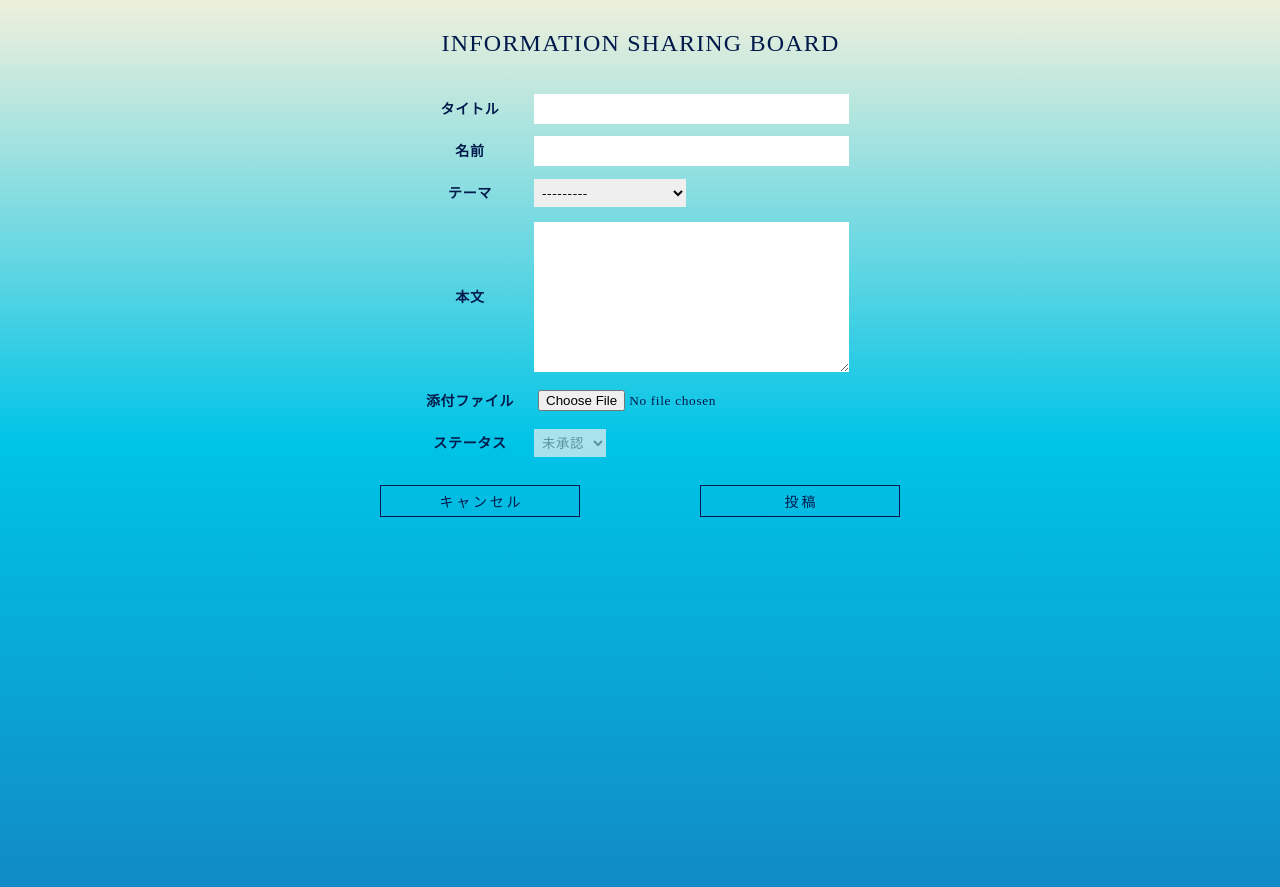
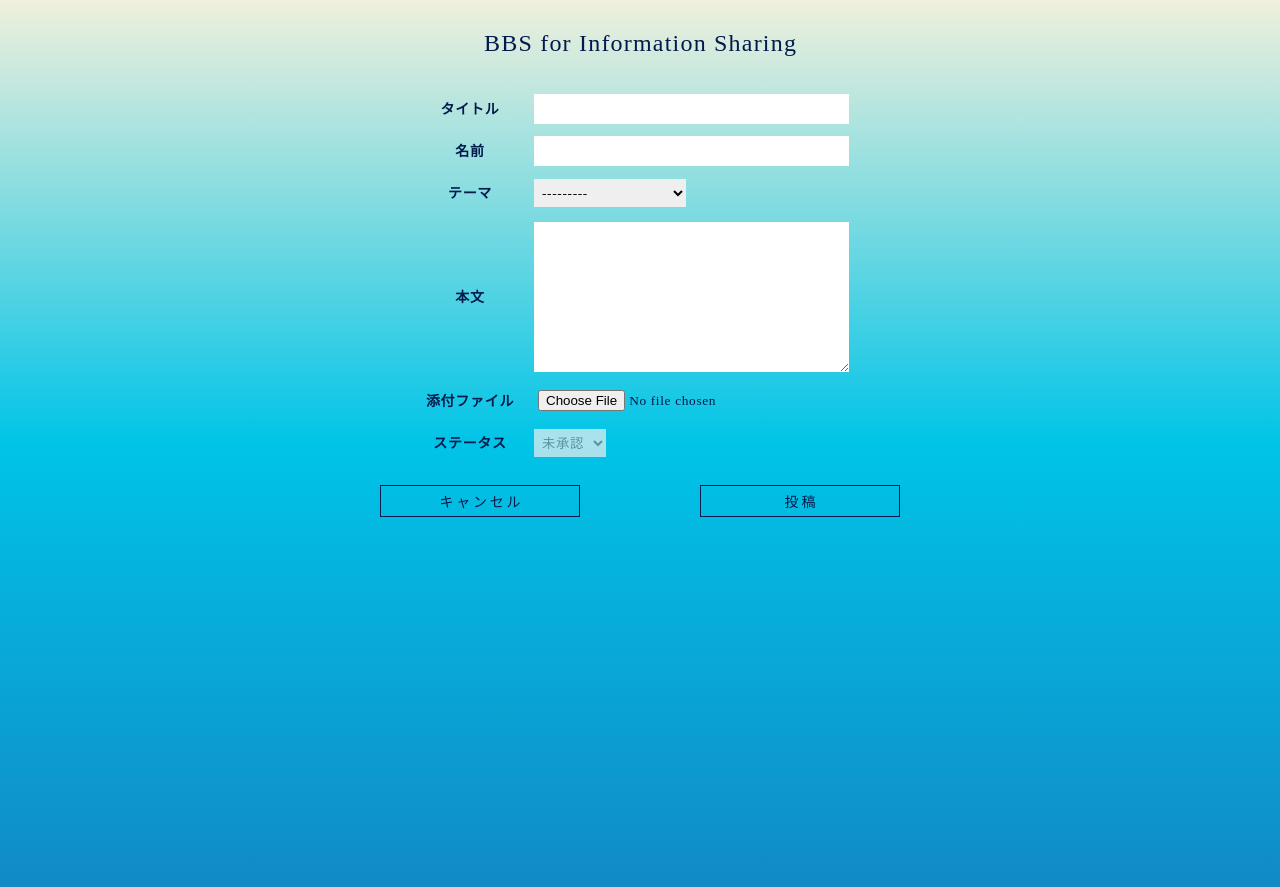
Before and after one commit to ithachioji147/Django_bbs, a Django app: page /new_article in a window 1280 px wide. Run offline with Django 4.2, Linux system fonts and the light colour scheme; the visitor is signed in with stand-in values (Sample User, id 1).

Commit message:
掲示板タイトルの変更

```diff
--- a/bbs/templates/main/base.html
+++ b/bbs/templates/main/base.html
@@ -12,7 +12,7 @@
     <body>
         <div class="wrapper {% get_timezone_class %}">
             <header>
-                <h2>INFORMATION SHARING BOARD</h2>
+                <h2>BBS for Information Sharing</h2>
                 <!-- 下記は記入中の画面の際のチェックを実装できてから -->
                 <!-- <h2><a href="{% url 'main:index' %}">INFORMATION SHARING BOARD</a></h2> -->
             </header>
```
